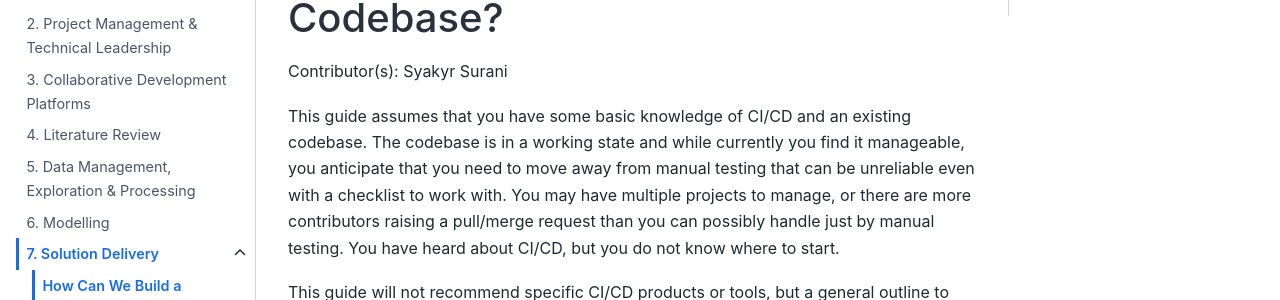
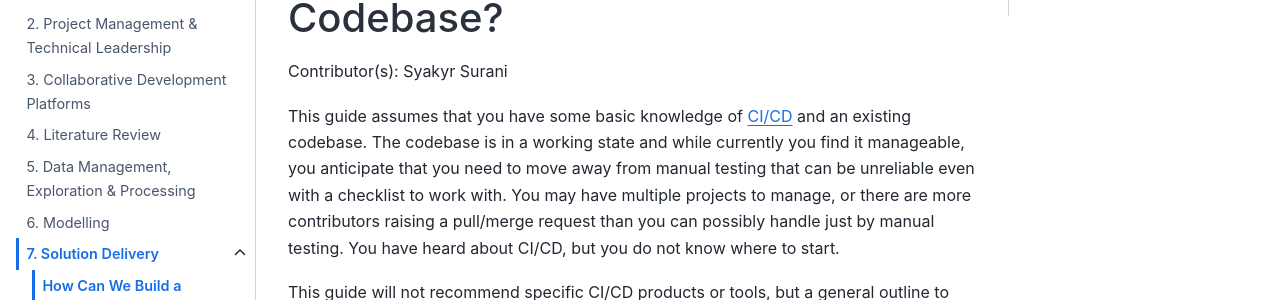
Before and after one commit to aisingapore/ai-practitioner-handbook, a Jupyter Book: the page built from book/7-solution-delivery/min-viable-code.md, in a window 1280 px wide and 900 px high. Shown: the part 215-515 px from the top of the window. Built offline with Jupyter Book 1.0.4 settings and Sphinx 7.4.7 and the Sphinx Book theme 1.1.4, drawn with Linux system fonts in a browser that asks for light colours; part of the change alters nothing that is shown.

```diff
--- a/book/7-solution-delivery/min-viable-code.md
+++ b/book/7-solution-delivery/min-viable-code.md
@@ -2,14 +2,16 @@
 
 Contributor(s): Syakyr Surani
 
-This guide assumes that you have some basic knowledge of CI/CD and an
-existing codebase. The codebase is in a working state and while
+This guide assumes that you have some basic knowledge of [CI/CD][CICD]
+and an existing codebase. The codebase is in a working state and while
 currently you find it manageable, you anticipate that you need to move
 away from manual testing that can be unreliable even with a checklist
 to work with. You may have multiple projects to manage, or there are
 more contributors raising a pull/merge request than you can possibly
 handle just by manual testing. You have heard about CI/CD, but you do
 not know where to start.
+
+[CICD]: https://dev.to/kirekov/basics-of-cicd-5e16
 
 This guide will not recommend specific CI/CD products or tools, but
 a general outline to adhere to for an effective minimum implementation,
```
